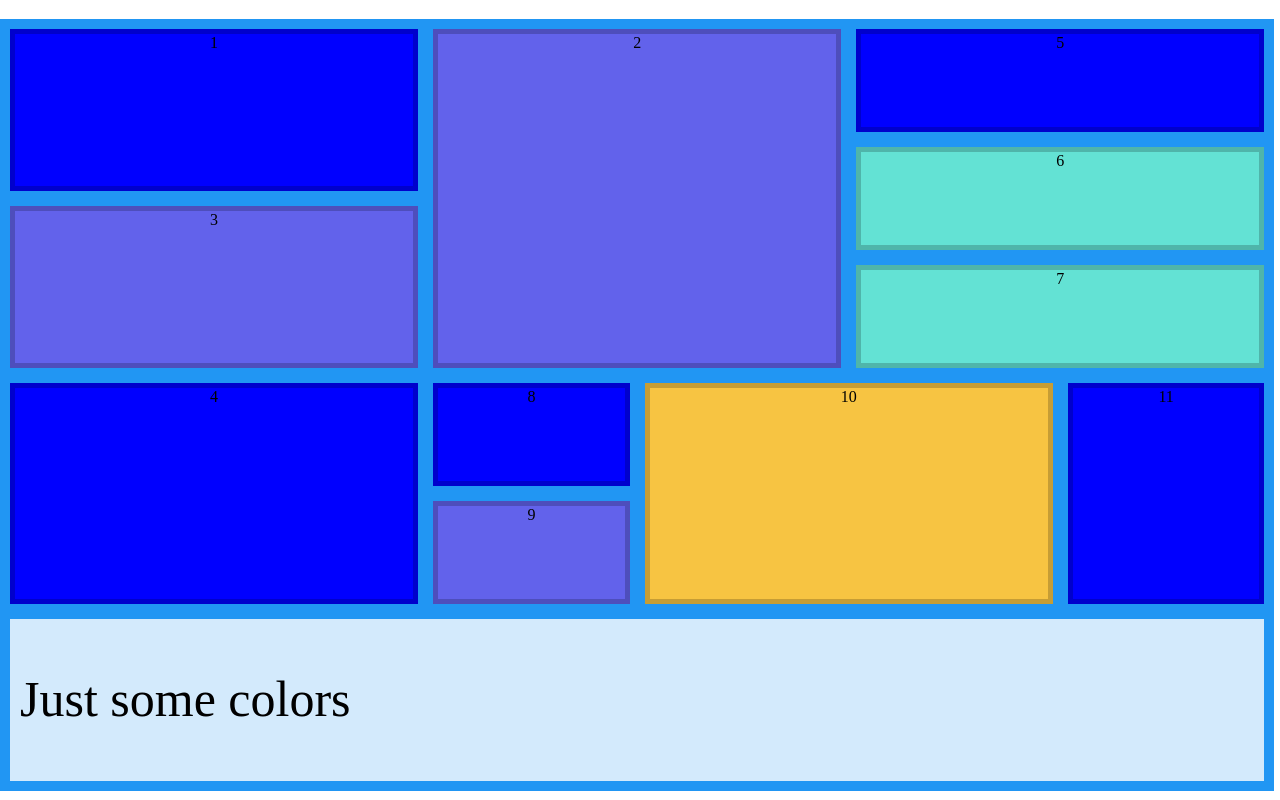
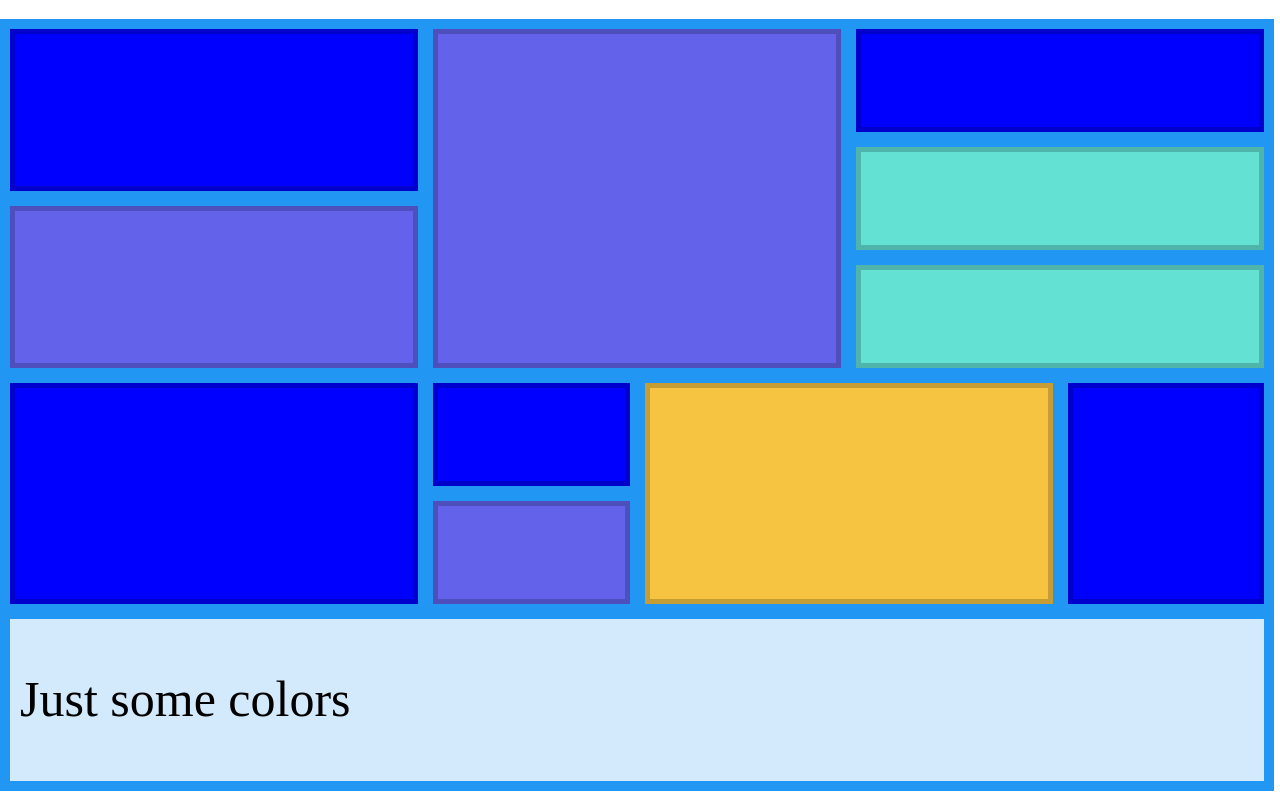
Before and after one commit to Tunje/lesson-10, a plain HTML site: page index.html in a window 1280 px wide. Drawn offline with Linux system fonts and the light colour scheme.

Commit message:
Update index to remove superfules numbers

```diff
--- a/index.html
+++ b/index.html
@@ -13,17 +13,17 @@
         </header>
         <main>
             <div class="grid-container">
-                <section class="grid-item first">1</section>
-                <section class="grid-item second">2</section>
-                <section class="grid-item third">3</section>
-                <section class="grid-item fourth">4</section>
-                <section class="grid-item fifth">5</section>
-                <section class="grid-item sixth">6</section>
-                <section class="grid-item seventh">7</section>
-                <section class="grid-item eigth">8</section>
-                <section class="grid-item ninth">9</section>
-                <section class="grid-item tenth">10</section>
-                <section class="grid-item eleventh">11</section>
+                <section class="grid-item first"></section>
+                <section class="grid-item second"></section>
+                <section class="grid-item third"></section>
+                <section class="grid-item fourth"></section>
+                <section class="grid-item fifth"></section>
+                <section class="grid-item sixth"></section>
+                <section class="grid-item seventh"></section>
+                <section class="grid-item eigth"></section>
+                <section class="grid-item ninth"></section>
+                <section class="grid-item tenth"></section>
+                <section class="grid-item eleventh"></section>
                 <section class="grid-item-2 twelveth flex">
                     <p class="text">Just some colors</p>
                 </section>
```
